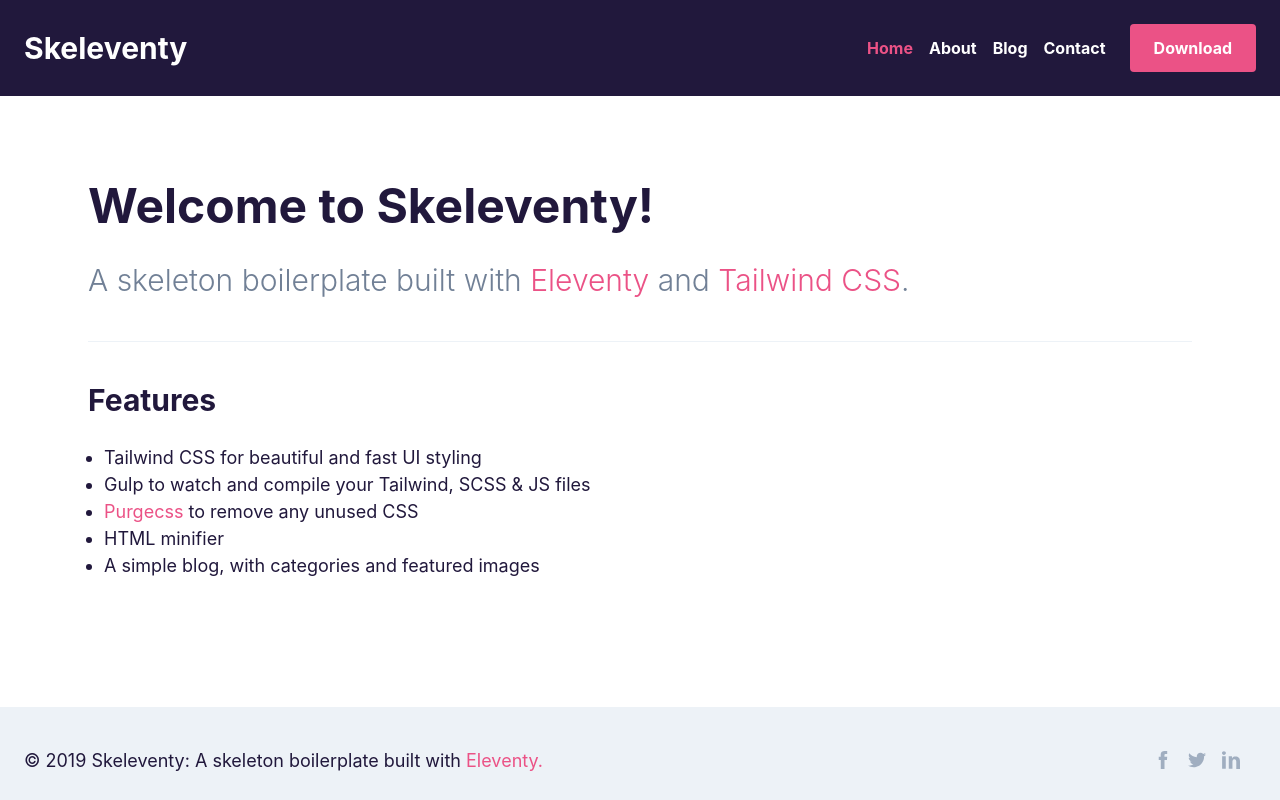
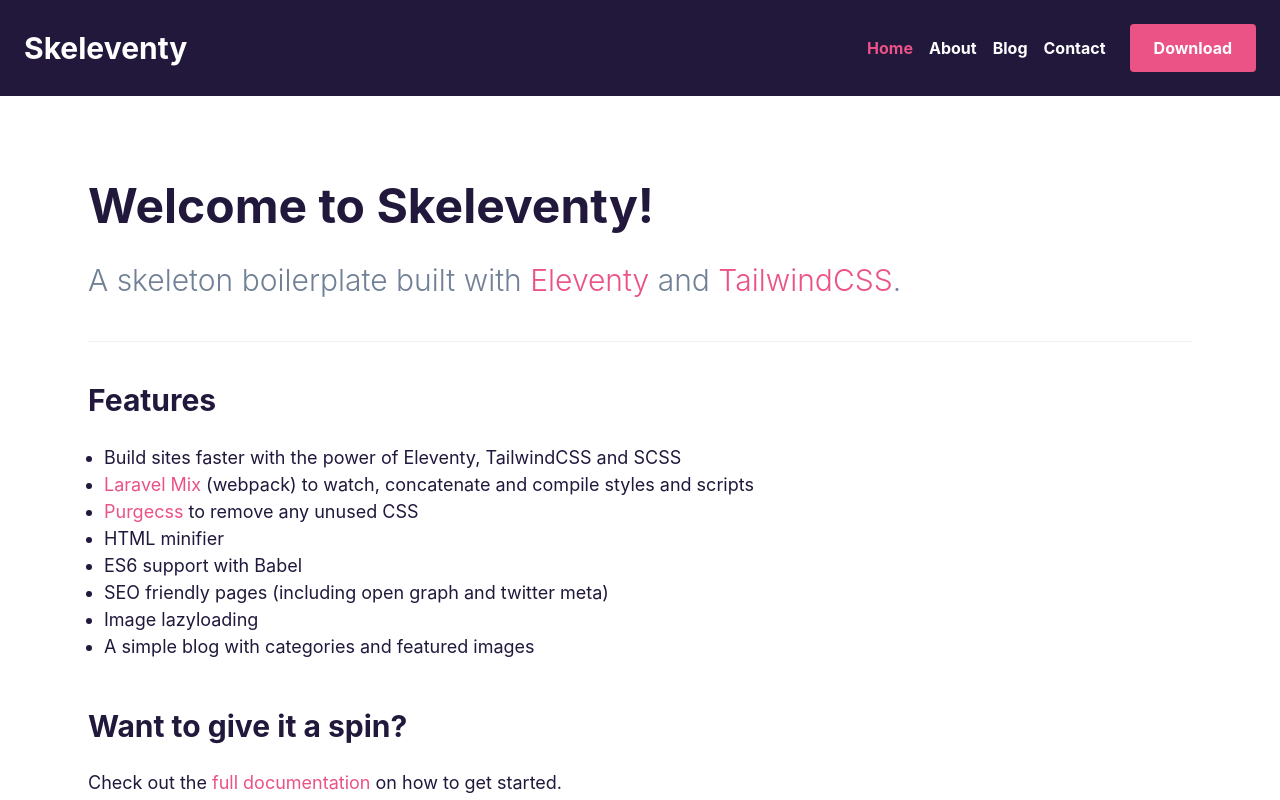
Before and after one commit to josephdyer/skeleventy, an Eleventy site: page site/index.njk in a window 1280 px wide. Shown: the top 800 px of the page. Built offline with nearby package versions, Linux system fonts and the light colour scheme; Eleventy itself is replaced by a stand-in of ours; files that its build step writes are made by us from their sources.

Commit message:
updated README and homepage content

```diff
--- a/site/index.njk
+++ b/site/index.njk
@@ -1,7 +1,7 @@
 ---
 layout: default
 meta_title: Home
-meta_description: Homepage description
+meta_description: Skeleventy is a beautiful, powerful skeleton boilerplate built with Eleventy and TailwindCSS
 body_class: home
 title: Welcome to Skeleventy!
 ---
@@ -13,17 +13,25 @@
         <h1 class="page-title">{{ title }}</h1>
 
         <div class="content">
-            <p>A skeleton boilerplate built with <a href="https://www.11ty.io">Eleventy</a> and <a href="https://tailwindcss.com">Tailwind CSS</a>.</p>
+
+            <p>A skeleton boilerplate built with <a href="https://www.11ty.dev/docs/">Eleventy</a> and <a href="https://tailwindcss.com">TailwindCSS</a>.</p>
 
             <h2 class="text-3xl">Features</h2>
 
             <ul class="mb-12 list-disc pl-4">
-                <li>Tailwind CSS for beautiful and fast UI styling</li>
-                <li>Gulp to watch and compile your Tailwind, SCSS &amp; JS files</li>
+                <li>Build sites faster with the power of Eleventy, TailwindCSS and SCSS</li>
+                <li><a href="https://laravel-mix.com/docs/5.0/basic-example">Laravel Mix</a> (webpack) to watch, concatenate and compile styles and scripts</li>
                 <li><a href="https://www.purgecss.com/">Purgecss</a> to remove any unused CSS</li>
                 <li>HTML minifier</li>
-                <li>A simple blog, with categories and featured images</li>
+                <li>ES6 support with Babel</li>
+                <li>SEO friendly pages (including open graph and twitter meta)</li>
+                <li>Image lazyloading</li>
+                <li>A simple blog with categories and featured images</li>
             </ul>
+
+            <h2 class="text-3xl">Want to give it a spin?</h2>
+
+            <p>Check out the <a href="https://github.com/josephdyer/skeleventy">full documentation</a> on how to get started.</p>
 
         </div>
 
```
Also changed, not shown: README.md.
